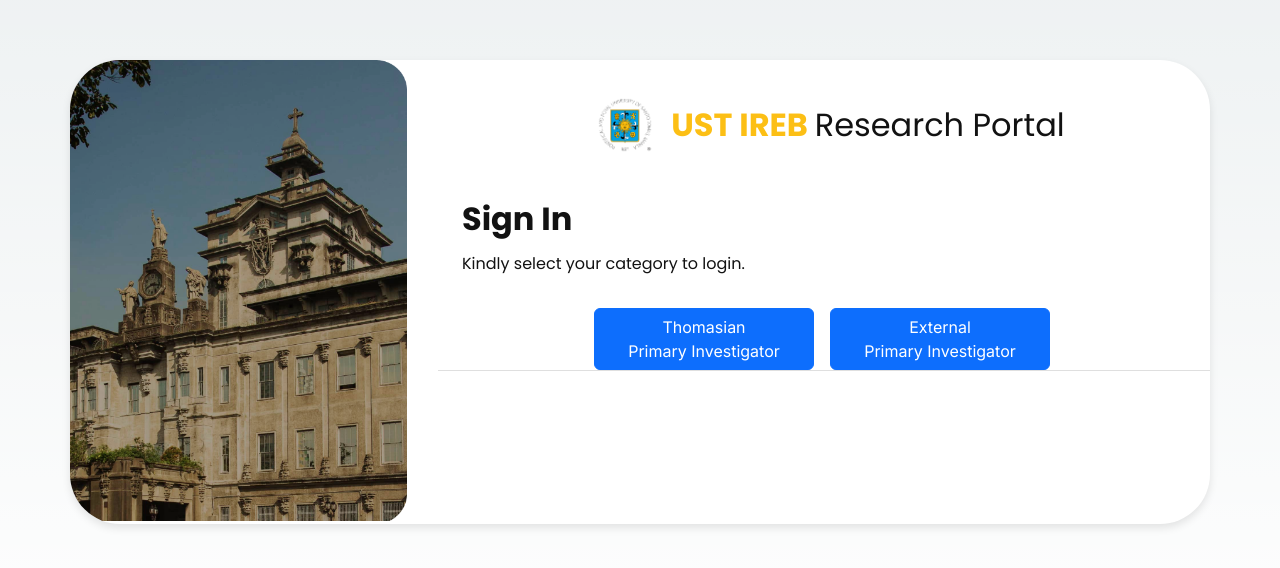
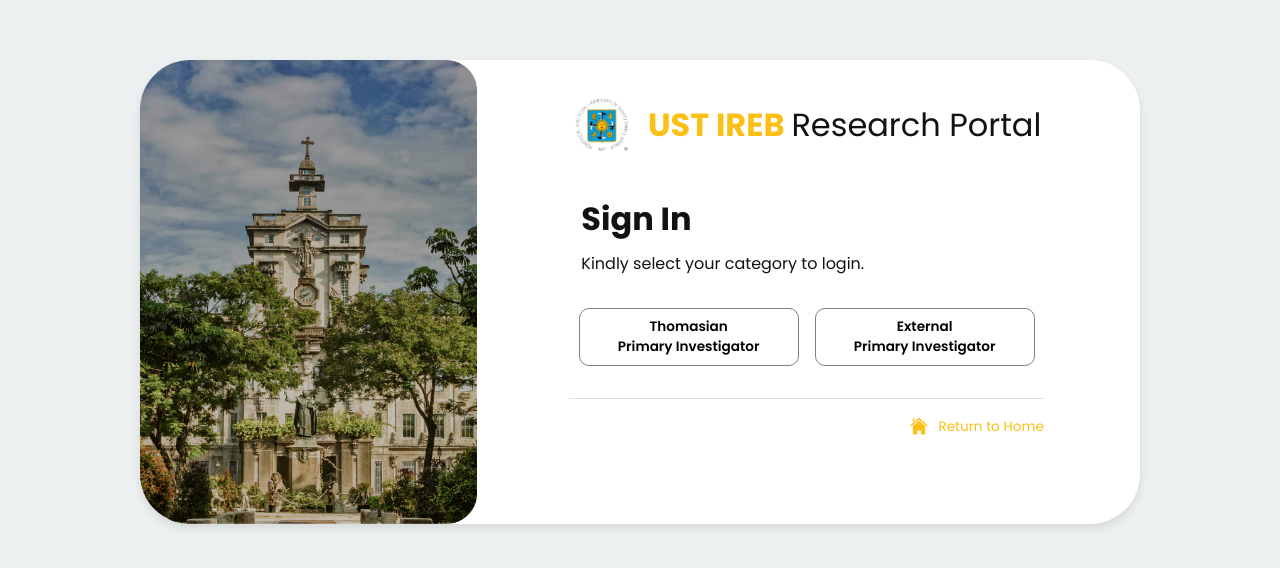
Before and after one commit to llasus-ronnie/UST-IREB, a Next.js app: page /signinoption in a window 1280 px wide. Shown: the part 108-676 px from the top of the page. Built offline with nearby package versions, Linux system fonts and the light colour scheme.

Commit message:
fixed sign in pages and modified the faqs page

```diff
--- a/package.json
+++ b/package.json
@@ -23,6 +23,7 @@
     "react-router-dom": "^6.26.1"
   },
   "devDependencies": {
+    "@types/node": "22.5.4",
     "postcss": "^8",
     "tailwindcss": "^3.4.1",
     "typescript": "5.5.4"
--- a/src/app/faqs/page.jsx
+++ b/src/app/faqs/page.jsx
@@ -4,9 +4,9 @@
 import Footer from "../components/footer/Footer";
 
 import "../styles/faqs/faqs.css";
-// import { Helmet } from "react-helmet";
+import "bootstrap/dist/css/bootstrap.min.css";
 
-import { Container, Row, Col, Accordion } from "react-bootstrap";
+import { Container, Row, Accordion } from "react-bootstrap";
 
 function FAQs() {
   return (
@@ -14,11 +14,6 @@
       <div className="header">
         <Navbar />
       </div>
-
-      {/* <Helmet>
-        <title>FAQs</title>
-        <style>{"body { background-color: #ECF0F1; }"}</style>
-      </Helmet> */}
 
       <div style={{ paddingTop: "2em" }} className="faqheader">
         <h1 className="text-center">Frequently Asked Questions</h1>
@@ -62,6 +57,10 @@
           </Accordion.Item>
         </Accordion>
       </Container>
+
+      <div style={{ marginTop: "2em" }} className="footer">
+        <Footer />
+      </div>
     </>
   );
 }
--- a/src/app/home/page.jsx
+++ b/src/app/home/page.jsx
@@ -1,55 +1,54 @@
 "use client";
 
 //components
-import Navbar from '../components/navbar/Navbar'
-import Card from '../components/card/Card'
-import Footer from '../components/footer/Footer'
-import Carousel from '../components/carousel/Slider'
+import Navbar from "../components/navbar/Navbar";
+import Card from "../components/card/Card";
+import Footer from "../components/footer/Footer";
+import Carousel from "../components/carousel/Slider";
 
 //images
-import viewIcon from '../../../public/images/card/card-view-icon.png'
-import submitIcon from '../../../public/images/card/card-submit-icon.png'
-import profileIcon from '../../../public/images/card/card-profile-icon.png'
-import faqIcon from '../../../public/images/card/card-faq-icon.png'
-import whitefaqicon from '../../../public/images/home/white-faq-icon.png'
-import flowchart from '../../../public/images/home/section-4-flowchart.png'
+import viewIcon from "../../../public/images/card/card-view-icon.png";
+import submitIcon from "../../../public/images/card/card-submit-icon.png";
+import profileIcon from "../../../public/images/card/card-profile-icon.png";
+import faqIcon from "../../../public/images/card/card-faq-icon.png";
+import whitefaqicon from "../../../public/images/home/white-faq-icon.png";
+import flowchart from "../../../public/images/home/section-4-flowchart.png";
 
-import Container from 'react-bootstrap/Container';
-import Row from 'react-bootstrap/Row';
-import Col from 'react-bootstrap/Col';
+import Container from "react-bootstrap/Container";
+import Row from "react-bootstrap/Row";
+import Col from "react-bootstrap/Col";
 
 // css
-import '../styles/home/home.css'
-import 'bootstrap/dist/css/bootstrap.min.css'; // Import Bootstrap CSS
-
+import "../styles/home/home.css";
+import "bootstrap/dist/css/bootstrap.min.css"; // Import Bootstrap CSS
 
 //extra dependencies
-import { Helmet } from 'react-helmet'
-import Image from 'next/image';
+
+import Image from "next/image";
 
 export default function Home() {
-    return(
+  return (
     <>
-            <div className='header'>
+      <div className="header">
         <Navbar />
       </div>
 
-            <Helmet>
-                <title>Home</title>
-            </Helmet>
-
-
-                <div className='body'>
+      <div className="body">
         {/* section 1 */}
-                <div className='section-1'>
-                    <div className='section-1-content'>
+        <div className="section-1">
+          <div className="section-1-content">
             <h3>Welcome to the</h3>
             <h1>Research Portal of the University of Santo Tomas</h1>
-                        <p>This web portal offers a platform for research submissions, feedback, and certificate issuance. Designed for Thomasian researchers and external investigators, it supports effective management of research ethics review.</p>
+            <p>
+              This web portal offers a platform for research submissions,
+              feedback, and certificate issuance. Designed for Thomasian
+              researchers and external investigators, it supports effective
+              management of research ethics review.
+            </p>
 
-                        <div className='buttons'>
-                            <button className='get-started'>Get Started</button>
-                            <button className='learn-more'>Learn More</button>
+            <div className="buttons">
+              <button className="get-started">Get Started</button>
+              <button className="learn-more">Learn More</button>
             </div>
           </div>
         </div>
@@ -57,90 +56,101 @@
         <div className="yellow-bar"></div>
 
         {/* section 2 */}
-                    <div className='section-2'>
-                        <div className='section-2-content'>
-
+        <div className="section-2">
+          <div className="section-2-content">
             {/* card 1 */}
             <Card
-                    image = {viewIcon}
-                    title = 'Ethics Review Guidelines'
-                    content ='View an overview of the ethics review process and guidelines here.'
+              image={viewIcon}
+              title="Ethics Review Guidelines"
+              content="View an overview of the ethics review process and guidelines here."
             />
 
             {/* card 2 */}
             <Card
-                    image = {submitIcon}
-                    title = 'Submission Requirements'
-                    content ='Lorem ipsum dolor sit amet, consectetur adipiscing elit, sed do eiusmod tempor '
+              image={submitIcon}
+              title="Submission Requirements"
+              content="Lorem ipsum dolor sit amet, consectetur adipiscing elit, sed do eiusmod tempor "
             />
 
             {/* card 3 */}
             <Card
-                    image = {profileIcon}
-                    title = 'How to Create an Account'
-                    content ='Learn how both Thomasian and external researchers can create an account here.'
+              image={profileIcon}
+              title="How to Create an Account"
+              content="Learn how both Thomasian and external researchers can create an account here."
             />
 
             {/* card 4 */}
             <Card
-                    image = {faqIcon}
-                    title = 'Frequent Questions'
-                    content ='Get answers to frequently asked questions about UST ethics review here.'
+              image={faqIcon}
+              title="Frequent Questions"
+              content="Get answers to frequently asked questions about UST ethics review here."
             />
           </div>
         </div>
 
         {/* section 3 */}
-                    <div className='section-3'>
+        <div className="section-3">
           <Carousel />
         </div>
 
         <div className="yellow-bar"></div>
 
         {/* section 4 */}
-                    <div className='section-4'>
+        <div className="section-4">
           <Container>
-                        <Row className='row-alignment'>
+            <Row className="row-alignment">
               {/* column 1 */}
               <Col>
-                            <Image src={whitefaqicon} alt='faq icon' className='section-4-faq'/>
+                <Image
+                  src={whitefaqicon}
+                  alt="faq icon"
+                  className="section-4-faq"
+                />
                 <h1>Process of Submission</h1>
 
                 <ol>
                   <li>
-                                Lorem ipsum dolor sit amet, consectetur adipiscing elit, sed do eiusmod tempor incididunt ut labore et dolore magna aliqua. Ut enim ad minim veniam, quis nostrud exercitation ullamco laboris nisi ut
+                    Lorem ipsum dolor sit amet, consectetur adipiscing elit, sed
+                    do eiusmod tempor incididunt ut labore et dolore magna
+                    aliqua. Ut enim ad minim veniam, quis nostrud exercitation
+                    ullamco laboris nisi ut
                   </li>
 
                   <li>
-                                Lorem ipsum dolor sit amet, consectetur adipiscing elit, sed do eiusmod tempor incididunt ut labore et dolore magna aliqua. Ut enim ad minim veniam, quis nostrud exercitation ullamco laboris nisi ut
+                    Lorem ipsum dolor sit amet, consectetur adipiscing elit, sed
+                    do eiusmod tempor incididunt ut labore et dolore magna
+                    aliqua. Ut enim ad minim veniam, quis nostrud exercitation
+                    ullamco laboris nisi ut
                   </li>
 
                   <li>
-                                Lorem ipsum dolor sit amet, consectetur adipiscing elit, sed do eiusmod tempor incididunt ut labore et dolore magna aliqua. Ut enim ad minim veniam, quis nostrud exercitation ullamco laboris nisi ut
+                    Lorem ipsum dolor sit amet, consectetur adipiscing elit, sed
+                    do eiusmod tempor incididunt ut labore et dolore magna
+                    aliqua. Ut enim ad minim veniam, quis nostrud exercitation
+                    ullamco laboris nisi ut
                   </li>
 
                   <li>
-                                Lorem ipsum dolor sit amet, consectetur adipiscing elit, sed do eiusmod tempor incididunt ut labore et dolore magna aliqua. Ut enim ad minim veniam, quis nostrud exercitation ullamco laboris nisi ut
+                    Lorem ipsum dolor sit amet, consectetur adipiscing elit, sed
+                    do eiusmod tempor incididunt ut labore et dolore magna
+                    aliqua. Ut enim ad minim veniam, quis nostrud exercitation
+                    ullamco laboris nisi ut
                   </li>
                 </ol>
               </Col>
 
               {/* column 2 */}
               <Col>
-                            <Image src={flowchart} alt="" className='section-4-flowchart'/>
+                <Image src={flowchart} alt="" className="section-4-flowchart" />
               </Col>
             </Row>
           </Container>
         </div>
-
       </div>
 
-                <div className='footer'>
+      <div className="footer">
         <Footer />
       </div>
-
-
-
     </>
-    )
+  );
 }
--- a/src/app/layout.js
+++ b/src/app/layout.js
@@ -1,5 +1,6 @@
 import { Inter } from "next/font/google";
-import "./globals.css";
+import "bootstrap/dist/css/bootstrap.min.css";
+//import "./globals.css";
 
 const inter = Inter({ subsets: ["latin"] });
 
--- a/src/app/signin/page.jsx
+++ b/src/app/signin/page.jsx
@@ -1,19 +1,17 @@
 "use client";
 //dependencies
-import { signIn } from 'next-auth/react';
-import React, { useState } from 'react';
+import { signIn } from "next-auth/react";
+import React, { useState } from "react";
 import { Container, Col, Row } from "react-bootstrap";
-import { Helmet } from "react-helmet";
 import ReCAPTCHA from "react-google-recaptcha";
 
-import Image from 'next/image'
-import Link from 'next/link';
-
+import Image from "next/image";
+import Link from "next/link";
 
 //images
-import GoogleLogo from "../../../public/images/signin/signin-google-logo.png"
-import bg from "../../../public/images/signin/bg.png"
-import USTLogo from "../../../public/images/signin/USTLogo.png"
+import GoogleLogo from "../../../public/images/signin/signin-google-logo.png";
+import bg from "../../../public/images/signin/bg.png";
+import USTLogo from "../../../public/images/signin/USTLogo.png";
 
 //css
 import "../styles/signin/SignIn.css";
@@ -29,11 +27,6 @@
   return (
     <>
       <div className="thomasian-cont">
-                <Helmet>
-                    <title>Sign In</title>
-                    <style>{"body { background-color: #ECF0F1; }"}</style>
-                </Helmet>
-
         <Container>
           <Row className="thomasian-cont-border justify-content-md-center g-0">
             <Col className="thomasian-lft">
@@ -41,9 +34,7 @@
             </Col>
             <Col className="thomasian-SignInHeader">
               <div className="thomasian-Sign">
-                                <Image src={USTLogo}
-                                alt=""
-                                className="thomasian-logo" />
+                <Image src={USTLogo} alt="" className="thomasian-logo" />
                 <h1 className="d-inline">
                   <b>UST IREB</b> Research Portal
                 </h1>
@@ -52,9 +43,9 @@
               <h1 className="thomasian-signin">Sign In</h1>
 
               <p className="thomasian-text">
-                                Welcome, Thomasian! To access all IREB research portal submission
-                                features, sign in with your UST Google Account. <br /> <br />{" "}
-                                Kindly check the box below to proceed.
+                Welcome, Thomasian! To access all IREB research portal
+                submission features, sign in with your UST Google Account.{" "}
+                <br /> <br /> Kindly check the box below to proceed.
               </p>
 
               <div className="thomasian-recap">
@@ -63,11 +54,13 @@
                   className="thomasian-google"
                   disabled={!isRecaptchaVerified}
                 >
-                                    <Image src={GoogleLogo}
+                  <Image
+                    src={GoogleLogo}
                     alt="Google Logo"
                     className="google-logo"
                     width={20}
-                                    height={20} />
+                    height={20}
+                  />
                   Sign in
                 </button>
 
--- a/src/app/signinexternal/page.jsx
+++ b/src/app/signinexternal/page.jsx
@@ -9,7 +9,6 @@
   FormLabel,
   Button,
 } from "react-bootstrap";
-import { Helmet } from "react-helmet";
 import bg from "../../../public/images/signin/bg.png";
 import USTLogo from "../../../public/images/signin/USTLogo.png";
 import "../styles/signin/SignIn.css";
@@ -20,11 +19,6 @@
 function SignIn() {
   return (
     <div className="thomasian-cont">
-      <Helmet>
-        <title>Sign In</title>
-        <style>{"body { background-color: #ECF0F1; }"}</style>
-      </Helmet>
-
       <Container>
         <Row className="thomasian-cont-border g-0">
           <Col>
--- a/src/app/signinoption/page.jsx
+++ b/src/app/signinoption/page.jsx
@@ -1,32 +1,36 @@
 "use client";
 
-import Link from 'next/link';
-import { Button } from "react-bootstrap";
-import Image from 'next/image';
-import { Container, Col, Row } from "react-bootstrap";
-import { Helmet } from "react-helmet";
-import bg2 from "../../../public/images/signin/bg.png";
-import USTLogo from "../../../public/images/signin/USTLogo.png";
+import React, { useState, useEffect } from "react";
+import Link from "next/link";
+import { Container, Col, Row, Button } from "react-bootstrap";
+import Head from "next/head";
 import "../styles/signin/SignInOption.css";
-import "bootstrap/dist/css/bootstrap.min.css";
 
 function SignInOption() {
   return (
     <>
-      <Helmet>
+      <Head>
         <title>Sign In</title>
         <style>{"body { background-color: #ECF0F1; }"}</style>
-      </Helmet>
+      </Head>
 
       <div className="signin-wrapper">
         <Container className="signin-container">
           <Row>
             <Col md={4} className="p-0 left-column">
-              <Image src={bg2} alt="bg2" className="signin-background" />
+              <img
+                src="/images/signin/bg-2.png"
+                alt="bg2"
+                className="signin-background"
+              />
             </Col>
             <Col md={8} className="p-0 right-column">
               <Container className="signin-header">
-                <Image src={USTLogo} alt="logo" className="signin-logo" />
+                <img
+                  src="/images/signin/USTLogo.png"
+                  alt="logo"
+                  className="signin-logo"
+                />
                 <h1 className="d-inline">
                   UST IREB <b> Research Portal </b>
                 </h1>
@@ -44,10 +48,10 @@
                   </Button>
                 </Link>
 
-                <Link href="/signinexternal">
-                <Button className="signin-option">
-                  External <br /> Primary Investigator
-                </Button>
+                <Link href="/signinexternal" passHref>
+                  <Button className="signin-option">
+                    External <br /> Primary Investigator
+                  </Button>
                 </Link>
               </Container>
 
@@ -57,10 +61,14 @@
 
               <Container className="signin-footer">
                 <Row>
-                  {/* <a href="/">
-                    <Image src={home} alt="home" className="home-icon" />
+                  <a href="/home">
+                    <img
+                      src="/images/signin/home.png"
+                      alt="home"
+                      className="home-icon"
+                    />
                     Return to Home
-                  </a> */}
+                  </a>
                 </Row>
               </Container>
             </Col>
--- a/src/app/styles/faqs/faqs.css
+++ b/src/app/styles/faqs/faqs.css
@@ -12,7 +12,7 @@
 }
 
 .faqheader {
-  background-image: url("/src/assets/faqs/faqsheader.png");
+  background-image: url("/images/faqs/faqsheader.png");
   background-size: cover;
   width: 100%;
   height: 298px;
```
Also changed, not shown: src/app/page.js (+4 -4 lines), src/app/styles/signin/SignIn.css (+15 -12 lines), public/images/faqs/faqsheader.png (added), 1 other file (tests, documents, lock files or other folders). Lines whose indentation alone changed are shown as unchanged.
